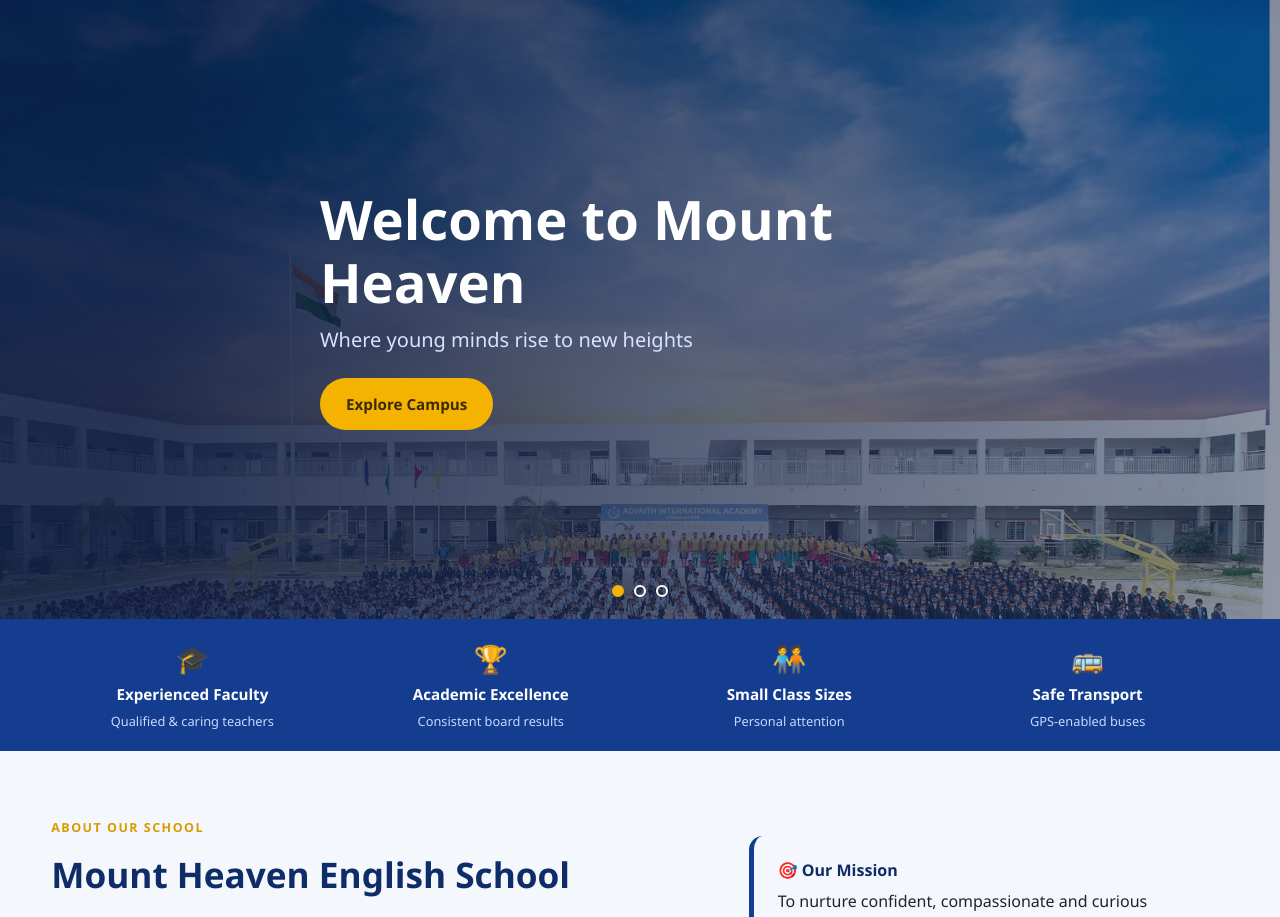
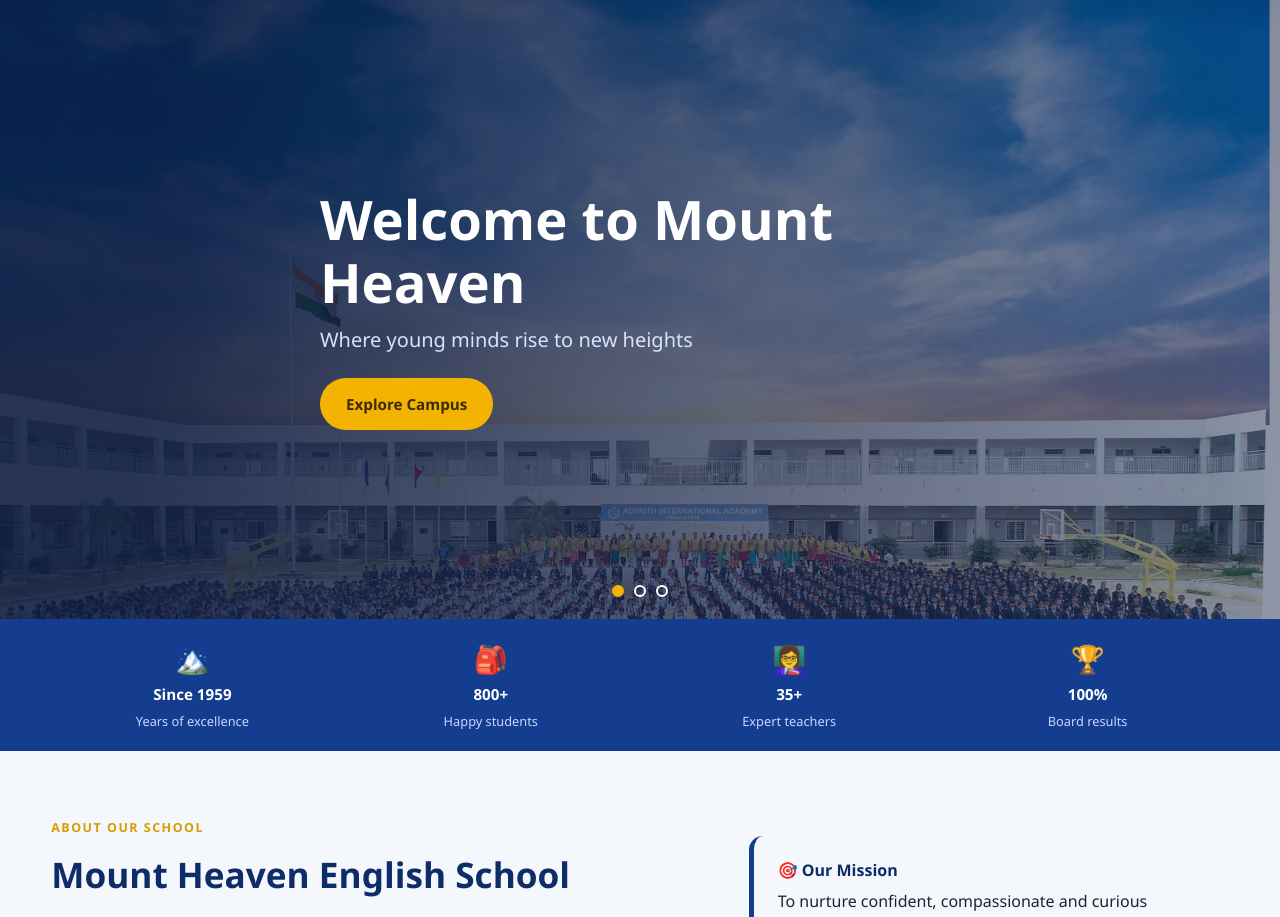
Before and after one commit to bikramit4-dot/Mount-heaven, a PHP site: page / in a window 1280 px wide. Shown: the part 122-1039 px from the top of the page. Run offline with PHP 8.4, Linux system fonts and the light colour scheme; data comes from the database, SQL or seed files in the repository; both versions use the stored data as it was after the commit; some libraries are stand-ins or nearby versions.

Commit message:
Replace home value strip with editable school stats (year, students, teachers, results)
The static feature blurbs on the home page are now a stats strip —
established year, total students, teachers and board results — all
editable from Site Settings and seeded for fresh installs.

🤖 Generated with Codebuff
Co-Authored-By: Codebuff <noreply@codebuff.com>

```diff
--- a/app/Views/public/home.php
+++ b/app/Views/public/home.php
@@ -25,13 +25,13 @@
   <?php endif; ?>
 </section>
 
-<!-- Value strip -->
+<!-- School stats strip -->
 <section class="strip">
   <div class="container strip-grid">
-    <div class="strip-item"><span>🎓</span><strong>Experienced Faculty</strong><small>Qualified &amp; caring teachers</small></div>
-    <div class="strip-item"><span>🏆</span><strong>Academic Excellence</strong><small>Consistent board results</small></div>
-    <div class="strip-item"><span>🧑‍🤝‍🧑</span><strong>Small Class Sizes</strong><small>Personal attention</small></div>
-    <div class="strip-item"><span>🚌</span><strong>Safe Transport</strong><small>GPS-enabled buses</small></div>
+    <div class="strip-item"><span><?= e(setting('stat_established_icon', '🏔️')) ?></span><strong><?= e(setting('stat_established', 'Since 1959')) ?></strong><small><?= e(setting('stat_established_sub', 'Years of excellence')) ?></small></div>
+    <div class="strip-item"><span><?= e(setting('stat_students_icon', '🎒')) ?></span><strong><?= e(setting('stat_students', '800+')) ?></strong><small><?= e(setting('stat_students_sub', 'Happy students')) ?></small></div>
+    <div class="strip-item"><span><?= e(setting('stat_teachers_icon', '👩‍🏫')) ?></span><strong><?= e(setting('stat_teachers', '35+')) ?></strong><small><?= e(setting('stat_teachers_sub', 'Expert teachers')) ?></small></div>
+    <div class="strip-item"><span><?= e(setting('stat_results_icon', '🏆')) ?></span><strong><?= e(setting('stat_results', '100%')) ?></strong><small><?= e(setting('stat_results_sub', 'Board results')) ?></small></div>
   </div>
 </section>
 
```
Also changed, not shown: app/Controllers/Admin/SettingController.php (+10 -0 lines), database/schema.sql (+9 -1 lines).
